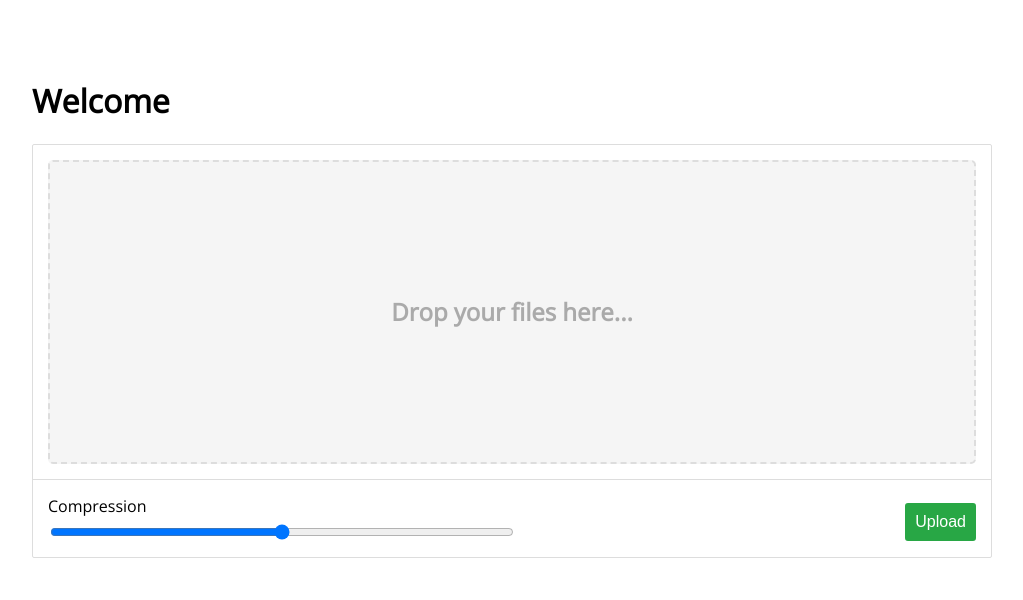
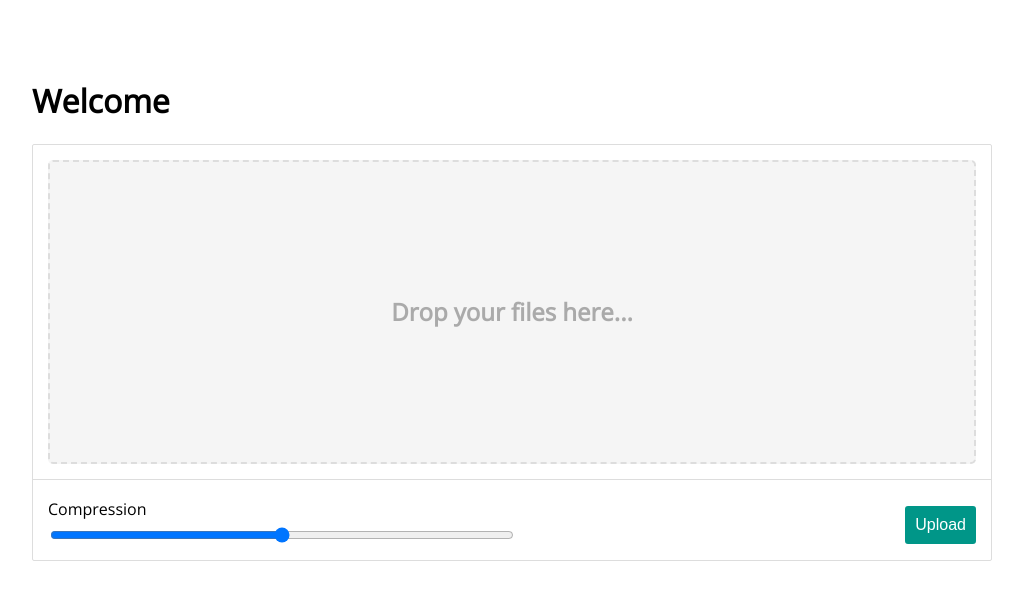
Before and after one commit to krazi3/react-drop, a React (Create React App) app: page / in a window 1280 px wide. Shown: the top 600 px of the page, without its empty margins (128-1151 px from the left). Built offline with nearby package versions, Linux system fonts and the light colour scheme; the HTML template or start-up script is replaced by a standard one.

Commit message:
Added compression slider and action button html

```diff
--- a/src/dropzone/index.js
+++ b/src/dropzone/index.js
@@ -45,6 +45,8 @@ export default function ({ onDrop }) {
         )}
       </div>
       <div className="footer">
+        <div className="progress"></div>
+        <div className="footer-internal">
           <div className="slider">
             <label htmlFor="compression">Compression</label>
             <input id="compression" type="range" min="0" max="100" />
@@ -54,5 +56,6 @@ export default function ({ onDrop }) {
           </div>
         </div>
       </div>
+    </div>
   );
 }
--- a/src/dropzone/style.css
+++ b/src/dropzone/style.css
@@ -39,9 +39,19 @@
 }
 
 .footer {
+  border-top: 1px solid #ddd;
+}
+
+.footer-internal {
   display: flex;
-  border-top: 1px solid #ddd;
   padding: 15px;
+}
+
+.progress {
+  height: 3px;
+  width: 0;
+  background: #009688;
+  transition: all 0.7s ease;
 }
 
 .slider {
@@ -66,8 +76,8 @@
 .action button {
   cursor: pointer;
   color: #fff;
-  background-color: #28a745;
-  border-color: #28a745;
+  background-color: #009688;
+  border-color: #009688;
   font-size: 16px;
   padding: 8px;
   border-style: solid;
@@ -76,6 +86,6 @@
 }
 
 .action button:hover {
-  background-color: #218838;
-  border-color: #1e7e34;
+  background-color: #00796B;
+  border-color: #00695C;
 }
```
Lines whose indentation alone changed are shown as unchanged.
